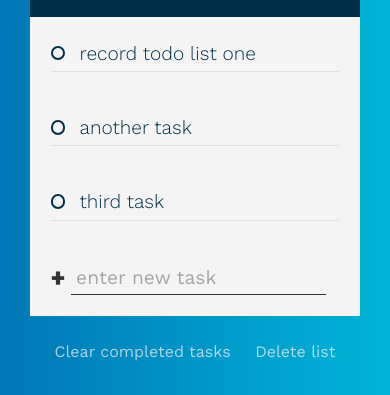
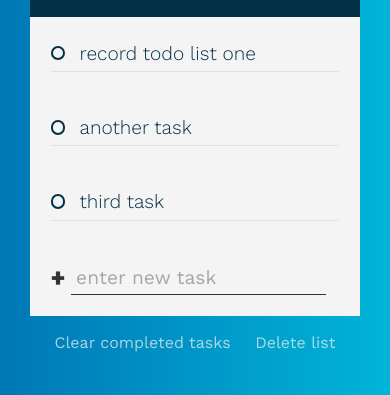
Before and after one commit to divyanshyadav20/Todo-List, a plain HTML site: page index.html in a window 390 px wide. Shown: the part 449-844 px from the top of the page. Drawn offline with nearby package versions, Linux system fonts and the light colour scheme.

Commit message:
adding space to the bottom of delete

```diff
--- a/style.css
+++ b/style.css
@@ -264,7 +264,8 @@ form {
   }
 
   .delete-stuff {
-    bottom: -45px;
+    bottom: -60px;
+    padding-bottom: 1em;
   }
 }
 
@@ -282,7 +283,8 @@ form {
   }
 
   .delete-stuff {
-    bottom: -45px;
+    bottom: -60px;
+    padding-bottom: 1em;
   }
 
   .list-title {
@@ -311,7 +313,8 @@ form {
   }
 
   .delete-stuff {
-    bottom: -45px;
+    bottom: -60px;
+    padding-bottom: 1em;
   }
 
   .list-title {
@@ -342,7 +345,8 @@ form {
     margin-bottom: 2em;
   }
   .delete-stuff {
-    bottom: -45px;
+    bottom: -60px;
+    padding-bottom: 1em;
   }
   .list-title {
     font-size: 1.1em;
@@ -370,7 +374,8 @@ form {
     margin-bottom: 2em;
   }
   .delete-stuff {
-    bottom: -45px;
+    bottom: -60px;
+    padding-bottom: 1em;
   }
   .list-title {
     font-size: 1em;
@@ -397,7 +402,8 @@ form {
     margin-bottom: 2em;
   }
   .delete-stuff {
-    bottom: -45px;
+    bottom: -60px;
+    padding-bottom: 1em;
   }
   .list-title {
     font-size: 0.8em;
```
